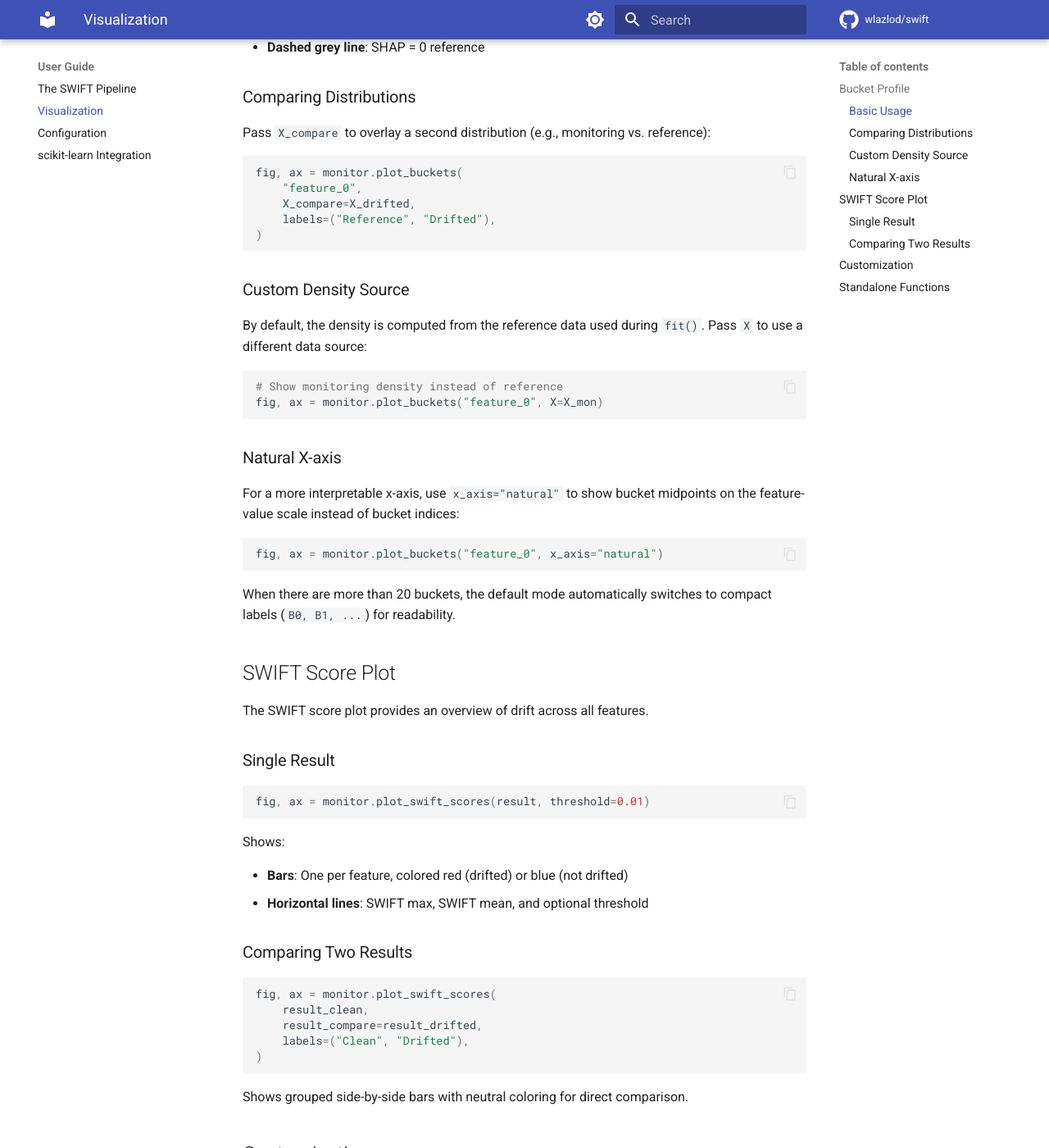
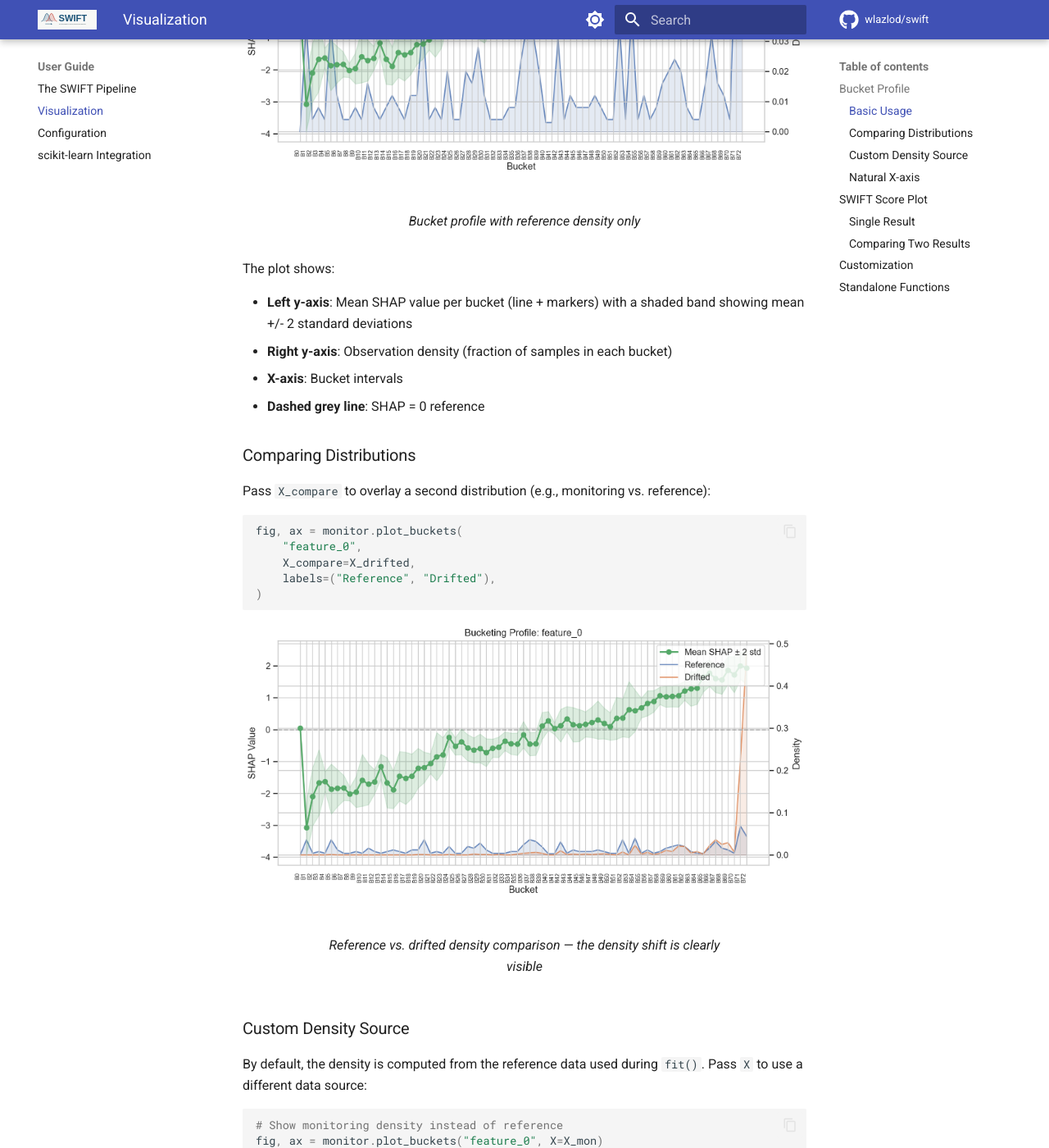
Before and after one commit to wlazlod/swift, an MkDocs documentation site: the page built from docs/user-guide/visualization.md, in a window 1280 px wide and 1400 px high, scrolled down 697 px. Shown: the whole window at 82% size. Built offline with MkDocs 1.6.1 and Material for MkDocs 9.7.7, drawn with Linux system fonts in a browser that asks for light colours; comment, search, counter and statistics services are not loaded; some of the changed text lies outside the part shown.

Commit message:
docs: add example charts and logo to documentation
- Generate 6 example charts (bucket profiles, SWIFT scores) from synthetic data
- Embed charts in index, getting-started, and visualization pages
- Move swift-logo.svg to docs/assets/images/ and add to index page header
- Set logo and favicon in mkdocs.yml theme config
- Add chart generation script (scripts/generate_doc_charts.py)

````diff
--- a/docs/user-guide/visualization.md
+++ b/docs/user-guide/visualization.md
@@ -12,6 +12,11 @@ The bucket profile visualizes how a feature's SHAP response and observation dens
 # Reference density only
 fig, ax = monitor.plot_buckets("feature_0")
 ```
+
+<figure markdown="span">
+  ![Bucket profile — single](../assets/images/bucket_profile_single.png){ width="100%" }
+  <figcaption>Bucket profile with reference density only</figcaption>
+</figure>
 
 The plot shows:
 
@@ -32,6 +37,11 @@ fig, ax = monitor.plot_buckets(
 )
 ```
 
+<figure markdown="span">
+  ![Bucket profile — comparison](../assets/images/bucket_profile_comparison.png){ width="100%" }
+  <figcaption>Reference vs. drifted density comparison — the density shift is clearly visible</figcaption>
+</figure>
+
 ### Custom Density Source
 
 By default, the density is computed from the reference data used during `fit()`. Pass `X` to use a different data source:
@@ -49,6 +59,11 @@ For a more interpretable x-axis, use `x_axis="natural"` to show bucket midpoints
 fig, ax = monitor.plot_buckets("feature_0", x_axis="natural")
 ```
 
+<figure markdown="span">
+  ![Bucket profile — natural x-axis](../assets/images/bucket_profile_natural.png){ width="100%" }
+  <figcaption>Natural x-axis mode — bucket midpoints on the feature-value scale</figcaption>
+</figure>
+
 When there are more than 20 buckets, the default mode automatically switches to compact labels (`B0, B1, ...`) for readability.
 
 ## SWIFT Score Plot
@@ -60,6 +75,11 @@ The SWIFT score plot provides an overview of drift across all features.
 ```python
 fig, ax = monitor.plot_swift_scores(result, threshold=0.01)
 ```
+
+<figure markdown="span">
+  ![SWIFT scores — drifted](../assets/images/swift_scores_drifted.png){ width="100%" }
+  <figcaption>SWIFT scores with drift-colored bars — red indicates drifted features</figcaption>
+</figure>
 
 Shows:
 
@@ -75,6 +95,11 @@ fig, ax = monitor.plot_swift_scores(
     labels=("Clean", "Drifted"),
 )
 ```
+
+<figure markdown="span">
+  ![SWIFT scores — comparison](../assets/images/swift_scores_comparison.png){ width="100%" }
+  <figcaption>Side-by-side comparison of SWIFT scores between clean and drifted data</figcaption>
+</figure>
 
 Shows grouped side-by-side bars with neutral coloring for direct comparison.
 
--- a/mkdocs.yml
+++ b/mkdocs.yml
@@ -6,6 +6,8 @@ repo_name: wlazlod/swift
 
 theme:
   name: material
+  logo: assets/images/swift-logo.svg
+  favicon: assets/images/swift-logo.svg
   palette:
     - media: "(prefers-color-scheme: light)"
       scheme: default
````
Also changed, not shown: docs/getting-started.md (+10 -0 lines), docs/index.md (+16 -0 lines), docs/assets/images/bucket_profile_comparison.png (added), docs/assets/images/bucket_profile_natural.png (added), docs/assets/images/bucket_profile_single.png (added), docs/assets/images/swift-logo.svg (added), docs/assets/images/swift_scores_clean.png (added), docs/assets/images/swift_scores_comparison.png (added), docs/assets/images/swift_scores_drifted.png (added).
